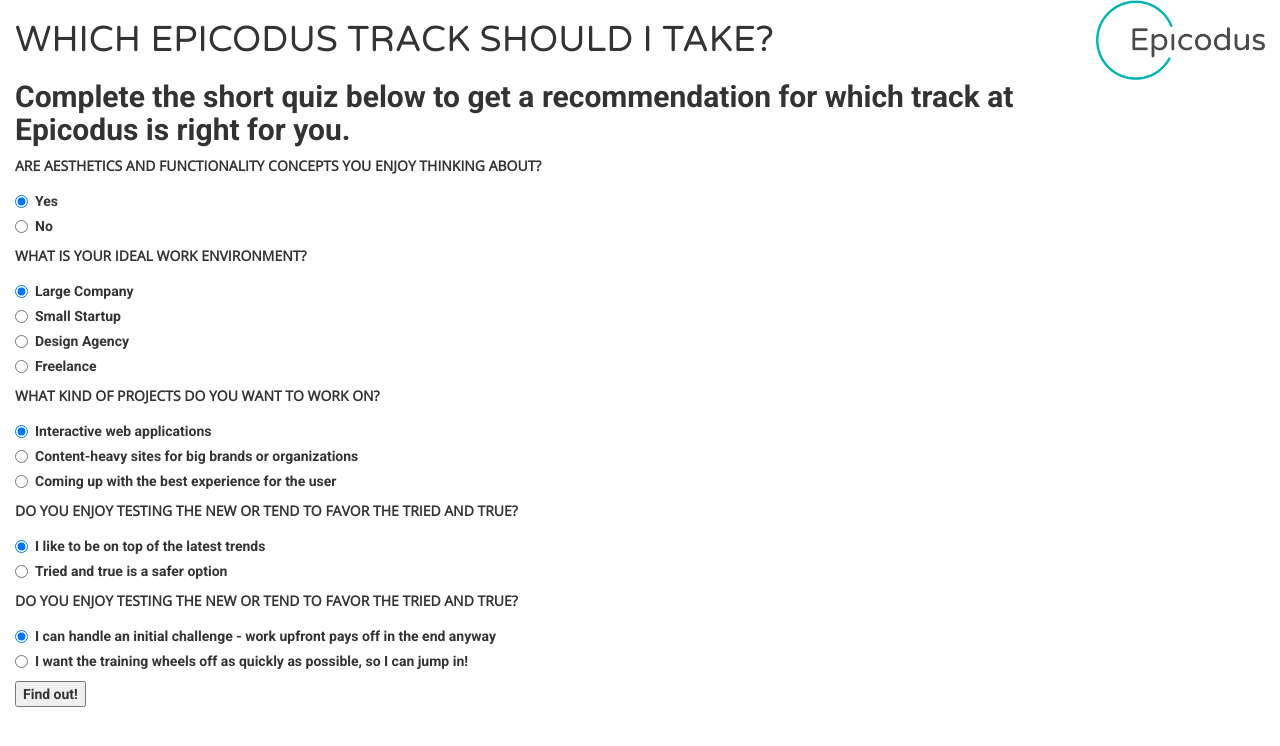
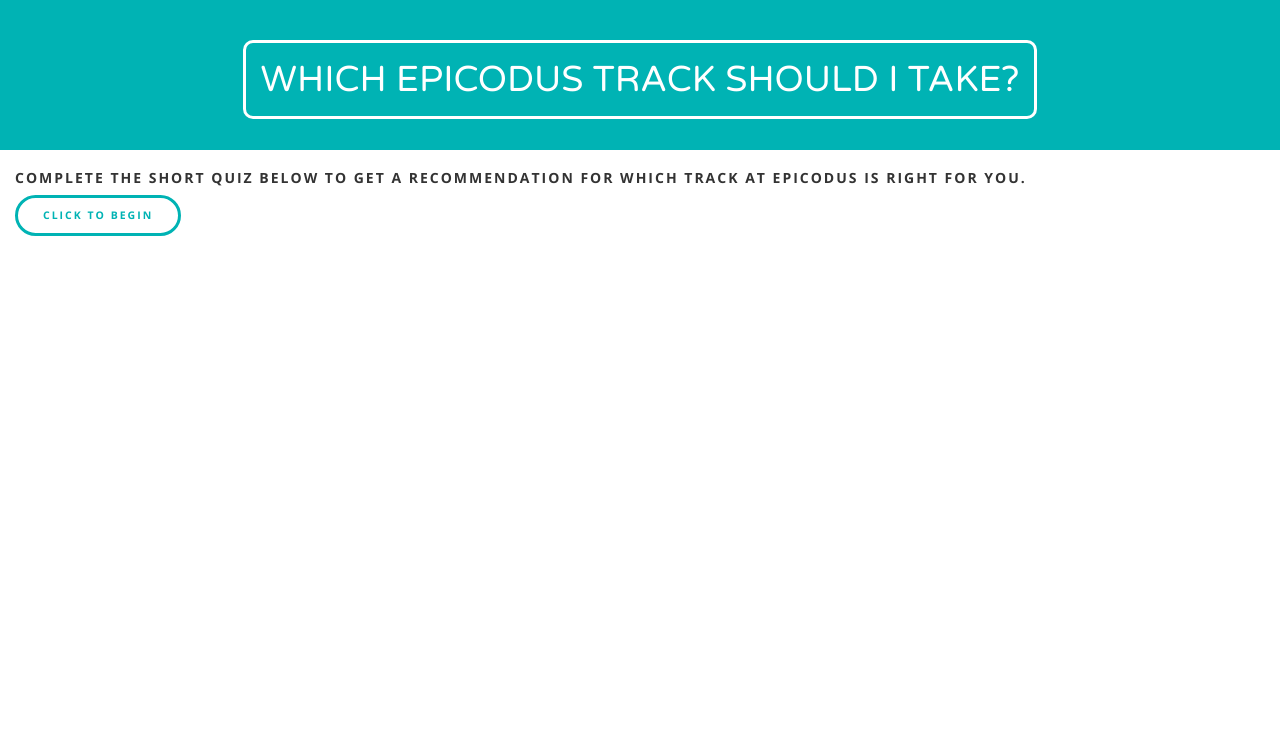
Before and after one commit to conesgnomes/epicodus-quiz, a plain HTML site: page index.html in a window 1280 px wide. Drawn offline with nearby package versions, Linux system fonts and the light colour scheme.

Commit message:
continue CSS styling, adding banner color and button, also include transitions for entering and submitting quiz in js.

```diff
--- a/css/styles.css
+++ b/css/styles.css
@@ -1,23 +1,70 @@
 body {
-  font-family: 'Roboto', sans-serif;
+  /*font-family: 'Roboto', sans-serif;*/
 }
 
-#design, #php, #ruby {
+#design, #php, #ruby, #quiz {
   display: none;
 }
 
 .epicodus {
   height: 80px;
+
 }
 
 h1 {
   font-family: 'Varela Round', sans-serif;
-  /*display: inline-block;*/
+  color: white;
+}
 
+h2 {
+  font-family: 'Open Sans', sans-serif;
+  font-weight: 700;
+  letter-spacing: 2px;
+  text-transform: uppercase;
+  font-size: 1em;
 
+}
+
+.border {
+  border: solid 3px white;
+  border-radius: 10px;
+  padding: 15px;
+}
+
+.header {
+  height: 150px;
+  width:100%;
+  background-color: #00b3b4;
+  display: flex;
+  flex-direction: column;
+  justify-content: center;
+  text-align: center;
+}
+
+.padding-left {
+  padding-left: 15px;
 }
 
 .question-text {
   font-family: 'Open Sans', sans-serif;
+  font-weight: 700;
+  letter-spacing: 2px;
   text-transform: uppercase;
 }
+
+button {
+  background-color: white;
+  border: solid 3px;
+  border-color: #00b3b4;
+  color: #00b3b4;
+  border-radius: 500px;
+  padding: 10px 25px;
+  text-align: center;
+  text-decoration: none;
+  display: inline-block;
+  font-size: .75em;
+  text-transform: uppercase;
+  font-family: 'Open Sans', sans-serif;
+  font-weight: 700;
+  letter-spacing: 2px;
+}
--- a/index.html
+++ b/index.html
@@ -4,16 +4,19 @@
     <meta charset="utf-8">
     <link rel="stylesheet" href="css/bootstrap.css" type="text/css" media="screen" title="no title" charset="utf-8">
     <link rel="stylesheet" href="css/styles.css" type="text/css" media="screen" title="no title" charset="utf-8">
-    <link href="https://fonts.googleapis.com/css?family=Open+Sans|Roboto:700|Varela+Round" rel="stylesheet">
+    <link href="https://fonts.googleapis.com/css?family=Open+Sans:400,700|Roboto:700|Varela+Round" rel="stylesheet">
     <script src="js/jquery-3.2.1.js"></script>
     <script src="js/scripts.js"></script>
     <title>Which Epicodus track to pick</title>
   </head>
   <body>
-    <div class="container-fluid">
-      <img class="epicodus pull-right" src="img/epicodus_logo.png" alt="Epicodus logo"/>
-      <h1>WHICH EPICODUS TRACK SHOULD I TAKE?</h1>
+    <div class="header">
+      <!-- <img class="epicodus pull-right" src="img/epicodus_logo.png" alt="Epicodus logo"/> -->
+      <h1><span class="border">WHICH EPICODUS TRACK SHOULD I TAKE?</span></h1>
+    </div>
+    <div class="padding-left">
       <h2>Complete the short quiz below to get a recommendation for which track at Epicodus is right for you.</h2>
+      <button id="begin" type="submit" name="begin">Click to begin</button>
       <form id="quiz">
         <div class="question1">
           <label class="question-text" for="question1">Are aesthetics and functionality concepts you enjoy thinking about?</label>
@@ -108,7 +111,7 @@
             </label>
           </div>
         </div>
-        <button type="submit" name="button">Find out!</button>
+        <button id="findout" type="submit" name="submit">Find out!</button>
       </form>
       <h3 id="design">You should join CSS/Design! Your propensity for aesthetics and user experience make you perfect for this track.</h3>
       <h3 id="php">You should join PHP! Your desire to work for a company or agency creating sites for brands and organizations make you perfect for this track.</h3>
--- a/js/scripts.js
+++ b/js/scripts.js
@@ -1,3 +1,11 @@
+$(function() {
+  $("button#begin").click(function(event) {
+    $("#quiz").fadeIn(700);
+    $("button#begin").hide();
+    $("h2").hide();
+  });
+});
+
 $(function() {
   $("#quiz").submit(function(event) {
     var question1 = $("input:radio[name=question1]:checked").val();
```
